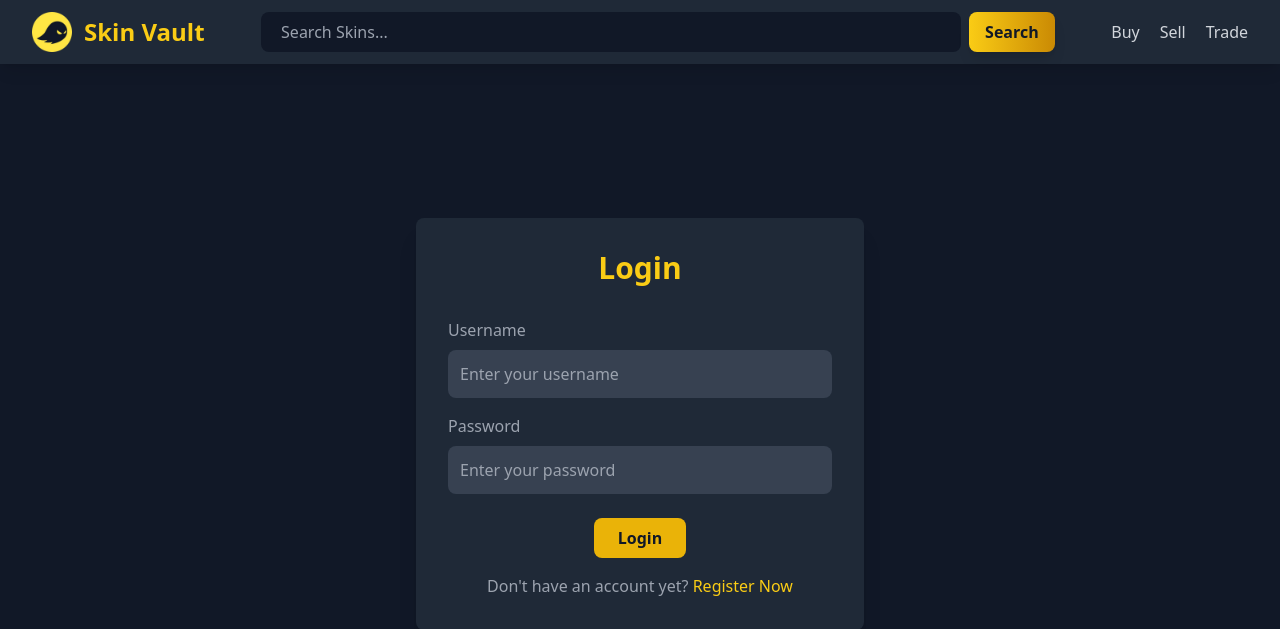
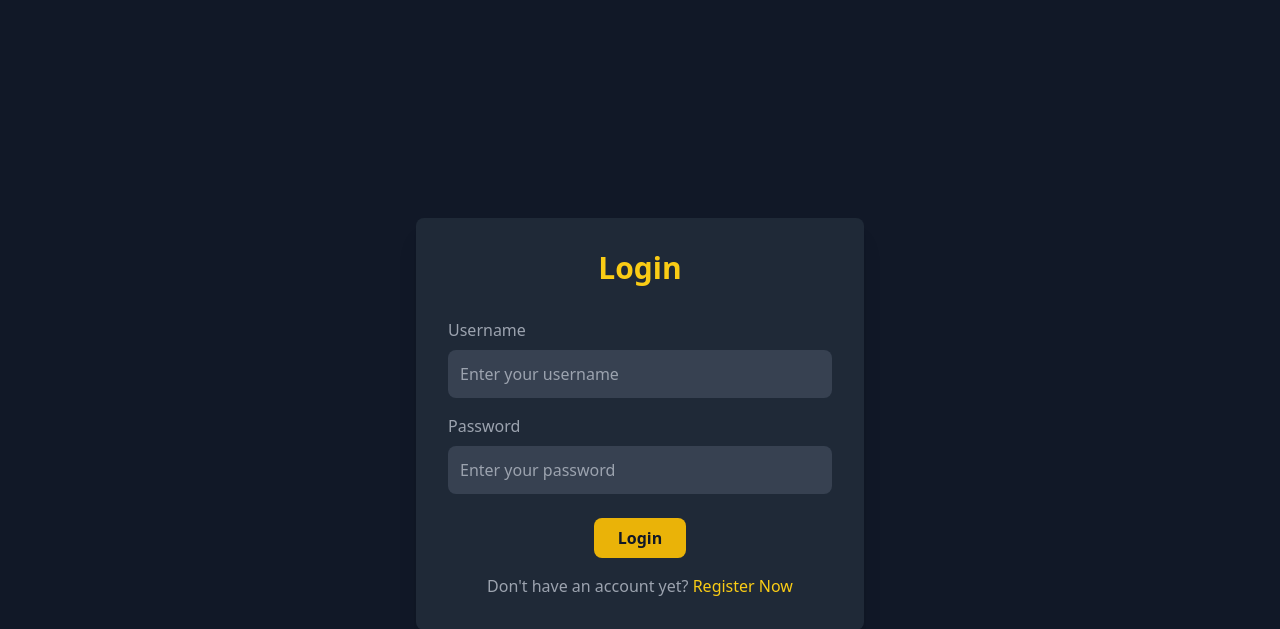
Before and after one commit to Cyades/skin-vault, a Django app: page /login/ in a window 1280 px wide. Shown: the top 629 px of the page. Run offline with Django 5.2, Linux system fonts and the light colour scheme; some libraries are stand-ins or nearby versions.

Commit message:
Fix : Navbar and Login Fix

```diff
--- a/main/templates/login.html
+++ b/main/templates/login.html
@@ -5,8 +5,6 @@
 {% endblock meta %}
 
 {% block content %}
-{% include 'navbar.html' %}
-
 
 <div class="bg-gray-900 min-h-screen py-8 pt-20 flex items-center justify-center">
   <div class="bg-gray-800 p-8 rounded-lg shadow-xl w-full max-w-md">
--- a/templates/navbar.html
+++ b/templates/navbar.html
@@ -57,13 +57,6 @@
         <a href="{% url 'main:logout' %}" class="block text-center bg-red-500 hover:bg-red-600 text-white font-bold py-2 px-4 rounded transition duration-300">
           Logout
         </a>
-      {% else %}
-        <a href="{% url 'main:login' %}" class="block text-center bg-blue-500 hover:bg-blue-600 text-white font-bold py-2 px-4 rounded transition duration-300 mb-2">
-          Login
-        </a>
-        <a href="{% url 'main:register' %}" class="block text-center bg-green-500 hover:bg-green-600 text-white font-bold py-2 px-4 rounded transition duration-300">
-          Register
-        </a>
       {% endif %}
     </div>
   </div>
```
